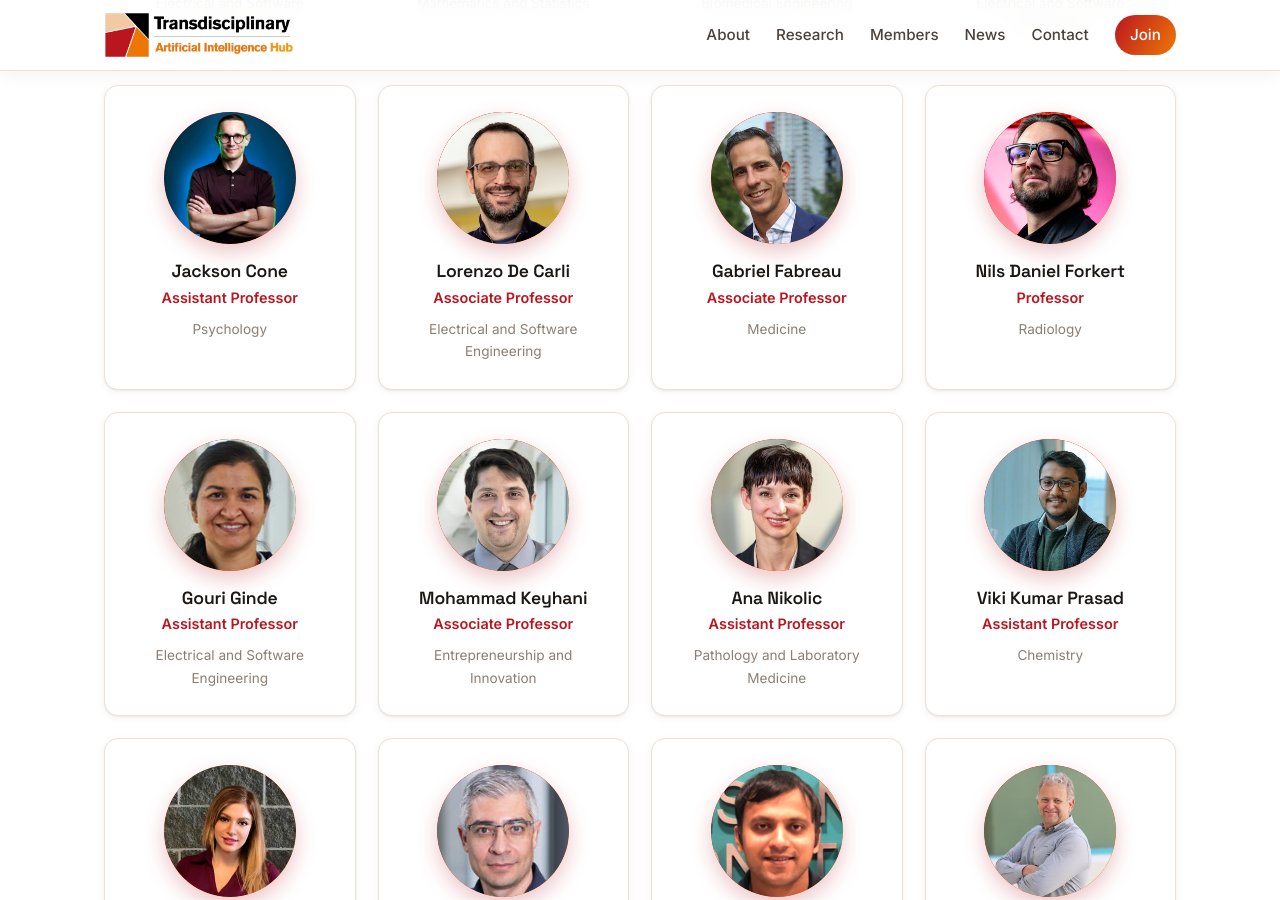
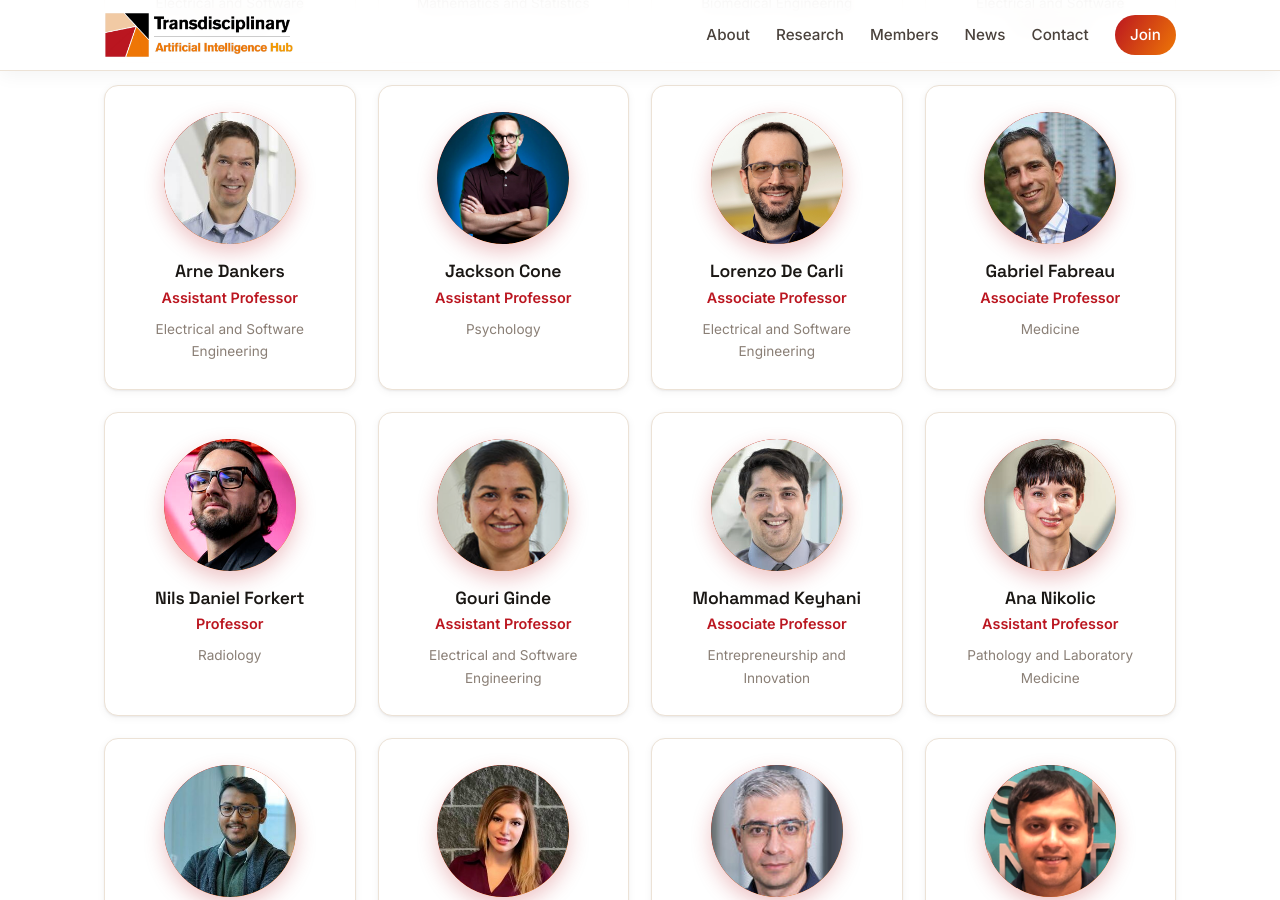
Before and after one commit to taih-ca/taih-ca.github.io, a Jekyll site: the page built from members.html, in a window 1280 px wide and 900 px high, scrolled down 2388 px. Built offline with Jekyll 4.4.1, drawn with Linux system fonts in a browser that asks for light colours.

Commit message:
Add Arne Dankers as a full member

```diff
--- a/_data/team.yml
+++ b/_data/team.yml
@@ -85,6 +85,11 @@ members:
     role: Assistant Professor
     department: Electrical and Software Engineering
     link: "https://profiles.ucalgary.ca/christine-cao"
+  - name: Arne Dankers
+    photo: /images/arne-dankers.jpg
+    role: Assistant Professor
+    department: Electrical and Software Engineering
+    link: "https://profiles.ucalgary.ca/arne-dankers"
   - name: Jackson Cone
     photo: /images/jackson-cone.jpg
     role: Assistant Professor
```
Also changed, not shown: images/arne-dankers.jpg (added).
